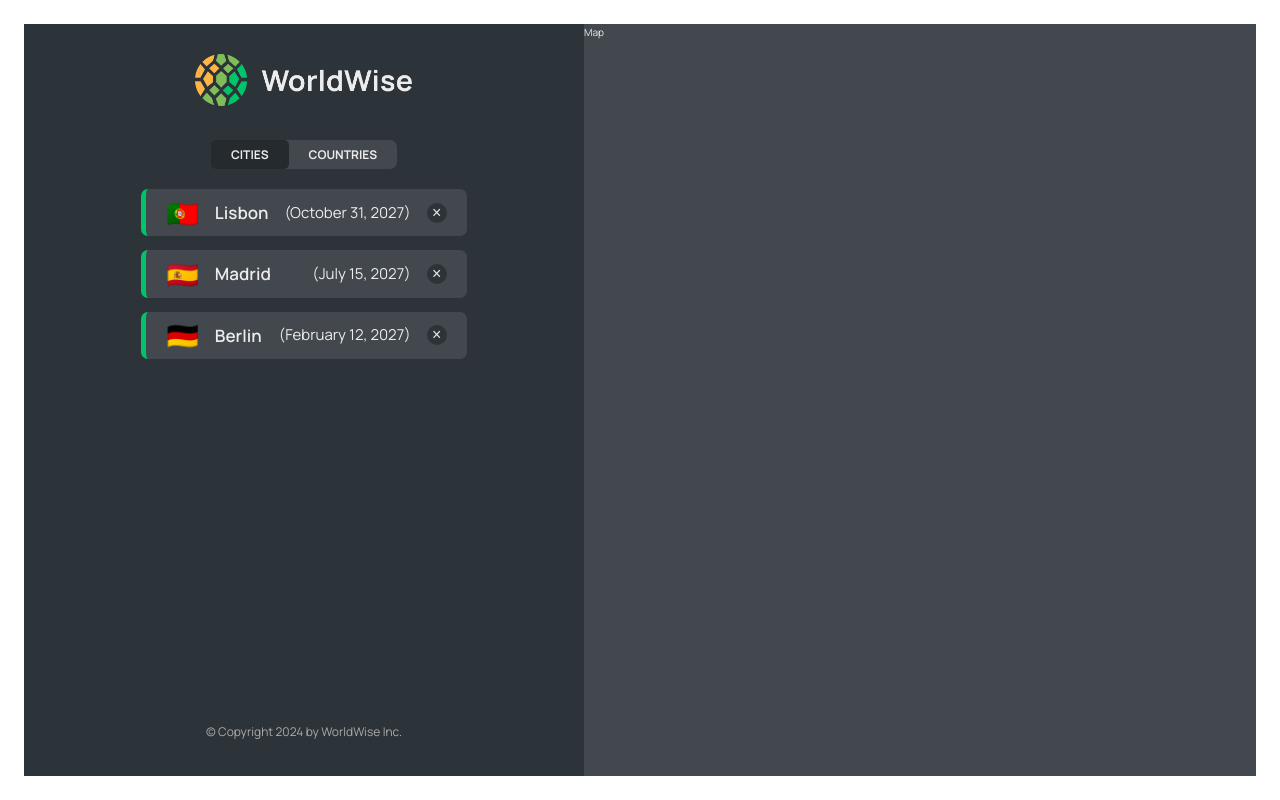
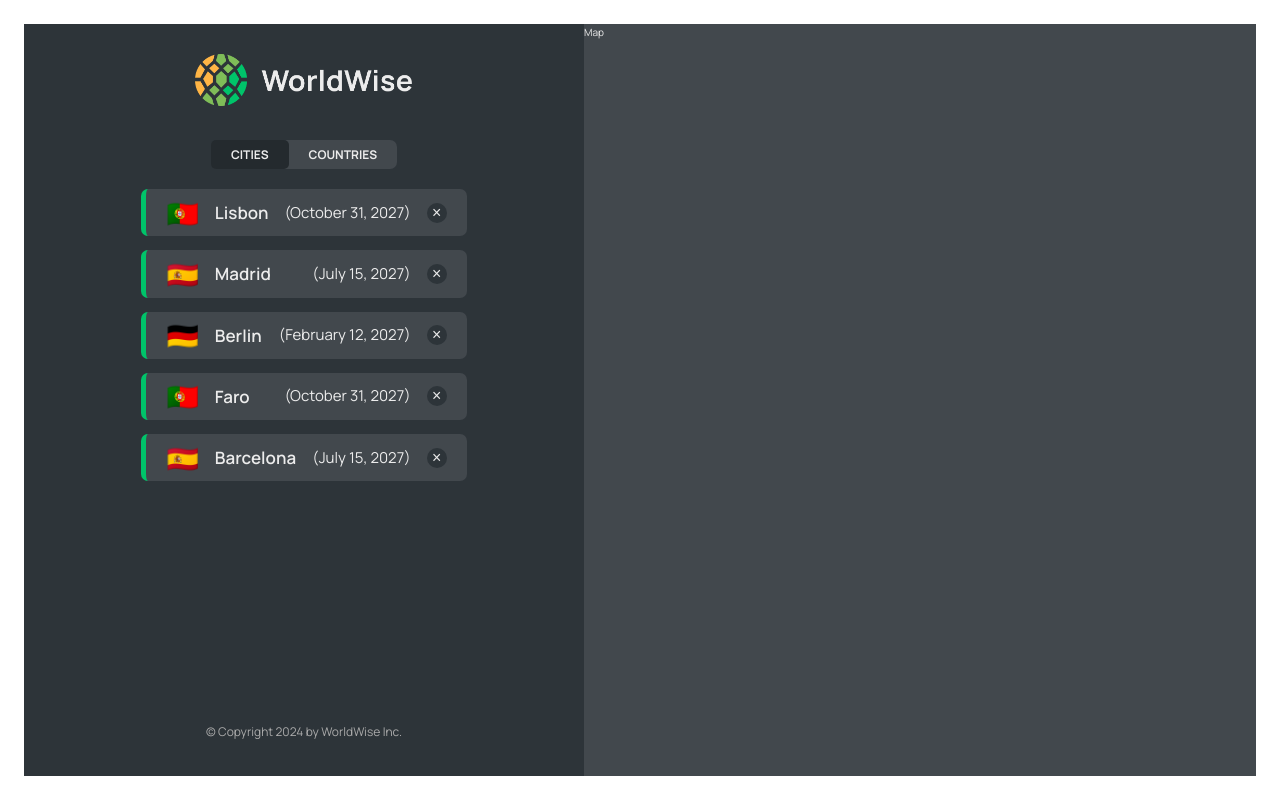
Before and after one commit to easyrilwan/worldwise, a React (Vite) app: page /app/cities in a window 1280 px wide. Built offline with nearby package versions, Linux system fonts and the light colour scheme; data requests are answered from the project's data file.

Commit message:
useParams

```diff
--- a/data/cities.json
+++ b/data/cities.json
@@ -35,6 +35,30 @@
         "lng": 13.376933665713324
       },
       "id": 98443197
+    },
+    {
+      "cityName": "Faro",
+      "country": "Portugal",
+      "emoji": "🇵🇹",
+      "date": "2027-10-31T15:59:59.138Z",
+      "notes": "My favorite city so far!",
+      "position": {
+        "lat": 38.727881642324164,
+        "lng": -9.140900099907554
+      },
+      "id": 9816461
+    },
+    {
+      "cityName": "Barcelona",
+      "country": "Spain",
+      "emoji": "🇪🇸",
+      "date": "2027-07-15T08:22:53.976Z",
+      "notes": "",
+      "position": {
+        "lat": 40.46635901755316,
+        "lng": -3.7133789062500004
+      },
+      "id": 94163485
     }
   ]
 }
--- a/src/App.jsx
+++ b/src/App.jsx
@@ -1,13 +1,15 @@
+import { useEffect, useState } from "react";
 import { BrowserRouter, Routes, Route } from "react-router-dom";
+import "./index.css";
 import Product from "./pages/Product";
 import Pricing from "./pages/Pricing";
 import Homepage from "./pages/Homepage";
 import Login from "./pages/Login";
 import PageNotFound from "./pages/PageNotFound";
 import AppLayout from "./pages/AppLayout";
-import "./index.css";
 import CityList from "./components/CityList";
-import { useEffect, useState } from "react";
+import CountryList from "./components/CountryList";
+import City from "./components/City";
 
 const BASE_URL = "http://localhost:8000";
 
@@ -47,7 +49,11 @@ export default function App() {
             path="cities"
             element={<CityList cities={cities} isLoading={isLoading} />}
           />
-          <Route path="countries" element={<p>Countries</p>} />
+          <Route path="cities/:id" element={<City />} />
+          <Route
+            path="countries"
+            element={<CountryList cities={cities} isLoading={isLoading} />}
+          />
           <Route path="form" element={<p>Form</p>} />
         </Route>
         <Route path="*" element={<PageNotFound />} />
--- a/src/components/City.jsx
+++ b/src/components/City.jsx
@@ -1,3 +1,4 @@
+import { useParams } from "react-router-dom";
 import styles from "./City.module.css";
 
 const formatDate = (date) =>
@@ -9,6 +10,8 @@ const formatDate = (date) =>
   }).format(new Date(date));
 
 function City() {
+  const { id } = useParams();
+
   // TEMP DATA
   const currentCity = {
     cityName: "Lisbon",
@@ -19,43 +22,43 @@ function City() {
 
   const { cityName, emoji, date, notes } = currentCity;
 
-  return (
-    <div className={styles.city}>
-      <div className={styles.row}>
-        <h6>City name</h6>
-        <h3>
-          <span>{emoji}</span> {cityName}
-        </h3>
-      </div>
+  return <h1>City {id}</h1>;
 
-      <div className={styles.row}>
-        <h6>You went to {cityName} on</h6>
-        <p>{formatDate(date || null)}</p>
-      </div>
+  // return (
+  //   <div className={styles.city}>
+  //     <div className={styles.row}>
+  //       <h6>City name</h6>
+  //       <h3>
+  //         <span>{emoji}</span> {cityName}
+  //       </h3>
+  //     </div>
 
-      {notes && (
-        <div className={styles.row}>
-          <h6>Your notes</h6>
-          <p>{notes}</p>
-        </div>
-      )}
+  //     <div className={styles.row}>
+  //       <h6>You went to {cityName} on</h6>
+  //       <p>{formatDate(date || null)}</p>
+  //     </div>
 
-      <div className={styles.row}>
-        <h6>Learn more</h6>
-        <a
-          href={`https://en.wikipedia.org/wiki/${cityName}`}
-          target="_blank"
-          rel="noreferrer"
-        >
-          Check out {cityName} on Wikipedia &rarr;
-        </a>
-      </div>
+  //     {notes && (
+  //       <div className={styles.row}>
+  //         <h6>Your notes</h6>
+  //         <p>{notes}</p>
+  //       </div>
+  //     )}
 
-      <div>
-        <ButtonBack />
-      </div>
-    </div>
-  );
+  //     <div className={styles.row}>
+  //       <h6>Learn more</h6>
+  //       <a
+  //         href={`https://en.wikipedia.org/wiki/${cityName}`}
+  //         target="_blank"
+  //         rel="noreferrer"
+  //       >
+  //         Check out {cityName} on Wikipedia &rarr;
+  //       </a>
+  //     </div>
+
+  //     <div>{/* <ButtonBack /> */}</div>
+  //   </div>
+  // );
 }
 
 export default City;
--- a/src/components/CityItem.jsx
+++ b/src/components/CityItem.jsx
@@ -1,3 +1,4 @@
+import { Link } from "react-router-dom";
 import styles from "./CityItem.module.css";
 
 const formatDate = (date) =>
@@ -8,13 +9,15 @@ const formatDate = (date) =>
   }).format(new Date(date));
 
 export default function CityItem({ city }) {
-  const { cityName, emoji, date } = city;
+  const { cityName, emoji, date, id } = city;
   return (
-    <li className={styles.cityItem}>
-      <span className={styles.emoji}>{emoji}</span>
-      <h3 className={styles.name}>{cityName}</h3>
-      <time className={styles.date}>({formatDate(date)})</time>
-      <button className={styles.deleteBtn}>&times;</button>
+    <li>
+      <Link className={styles.cityItem} to={`${id}`}>
+        <span className={styles.emoji}>{emoji}</span>
+        <h3 className={styles.name}>{cityName}</h3>
+        <time className={styles.date}>({formatDate(date)})</time>
+        <button className={styles.deleteBtn}>&times;</button>
+      </Link>
     </li>
   );
 }
--- /dev/null
+++ b/src/components/CountryList.jsx
@@ -0,0 +1,29 @@
+import Spinner from "./Spinner";
+import styles from "./CountryList.module.css";
+import CountryItem from "./CountryItem";
+import Message from "./Message";
+
+export default function CountryList({ cities, isLoading }) {
+  if (isLoading) return <Spinner />;
+
+  if (!cities.length)
+    return (
+      <Message message="Add your first city by clicking on a city on the map" />
+    );
+
+  const countries = cities.reduce((arr, city) => {
+    if (!arr.map((el) => el.country).includes(city.country))
+      return [...arr, { country: city.country, emoji: city.emoji }];
+    else return arr;
+  }, []);
+
+  return (
+    <div>
+      <ul className={styles.countryList}>
+        {countries.map((country) => (
+          <CountryItem country={country} />
+        ))}
+      </ul>
+    </div>
+  );
+}
```
